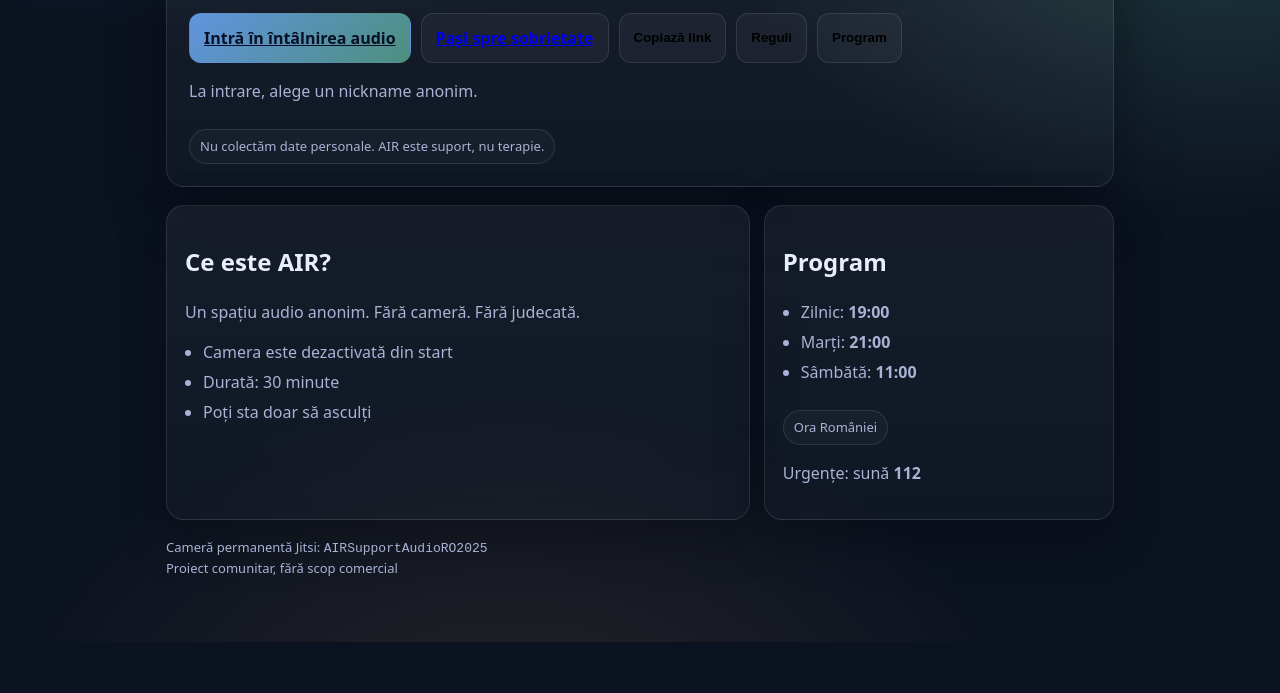
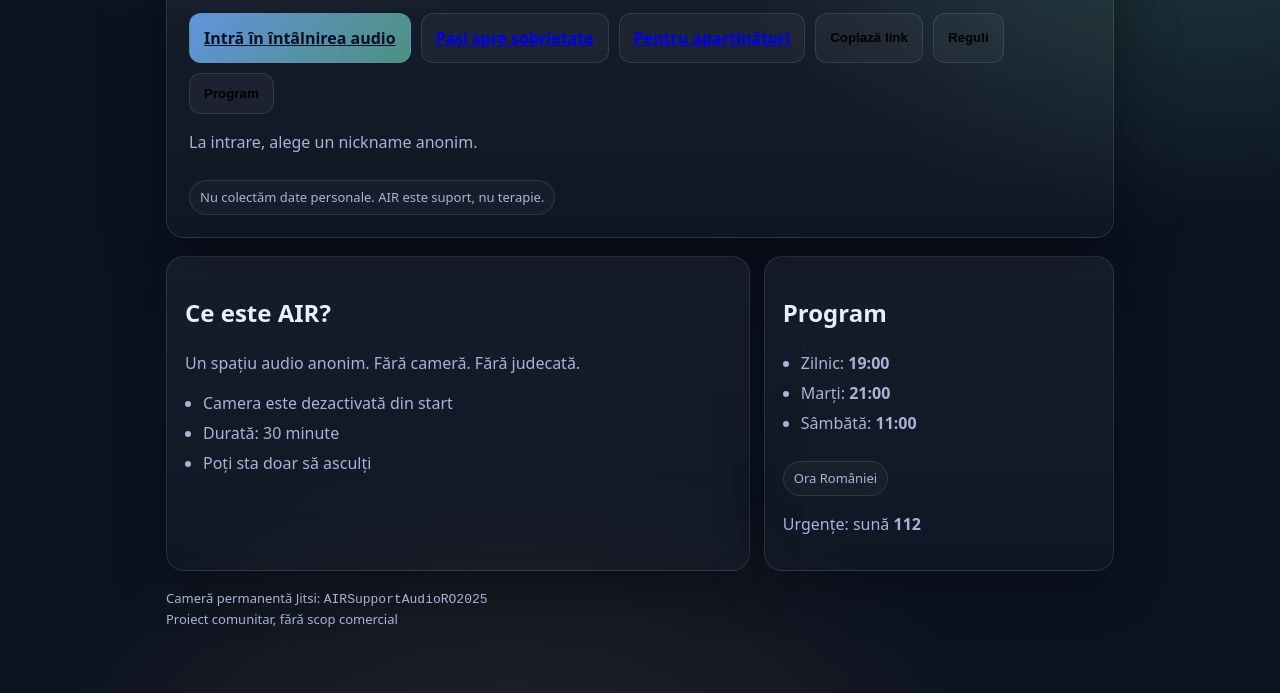
Before and after one commit to aircontactro/air-support, a plain HTML site: page index.html in a window 1280 px wide. Shown: the part 188-881 px from the top of the page. Before the commit the page ends 830 px from the top, so only its background shows below. Drawn offline with Linux system fonts and the light colour scheme.

Commit message:
Update index.html

```diff
--- a/index.html
+++ b/index.html
@@ -111,6 +111,7 @@
     <div class="ctaRow">
       <a class="btn primary" id="joinBtn" target="_blank">Intră în întâlnirea audio</a>
       <a class="btn" href="pasi-sobrietate.html">Pași spre sobrietate</a>
+      <a class="btn" href="pentru-apartinatori.html">Pentru aparținători</a>
       <button class="btn" id="copyBtn">Copiază link</button>
       <button class="btn" id="rulesBtn">Reguli</button>
       <button class="btn" id="scheduleBtn">Program</button>
```
